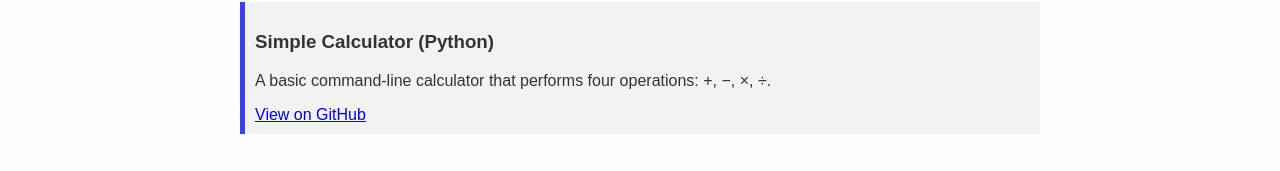
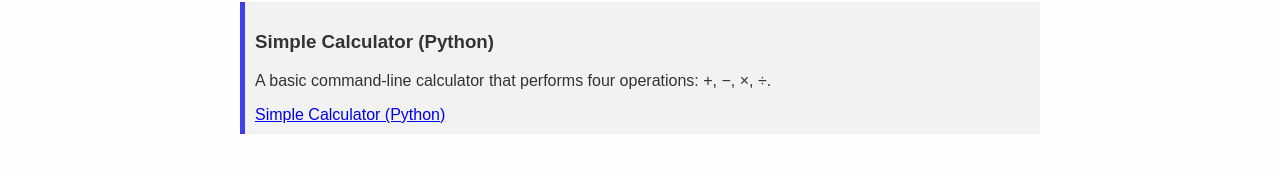
Before and after one commit to Dianaxon/My-portfolio, a plain HTML site: page index.html in a window 1280 px wide. Shown: the part 628-799 px from the top of the page. Drawn offline with Linux system fonts and the light colour scheme.

Commit message:
index.html

```diff
--- a/index.html
+++ b/index.html
@@ -66,7 +66,7 @@
     <div class="project">
       <h3>Simple Calculator (Python)</h3>
       <p>A basic command-line calculator that performs four operations: +, −, ×, ÷.</p>
-      <a href="https://github.com/dianaxon/python-calculator" target="_blank">View on GitHub</a>
+      <a href="https://github.com/dianaxon/python-calculator" target="_blank">Simple Calculator (Python)</a>
     </div>
   </section>
 
```
